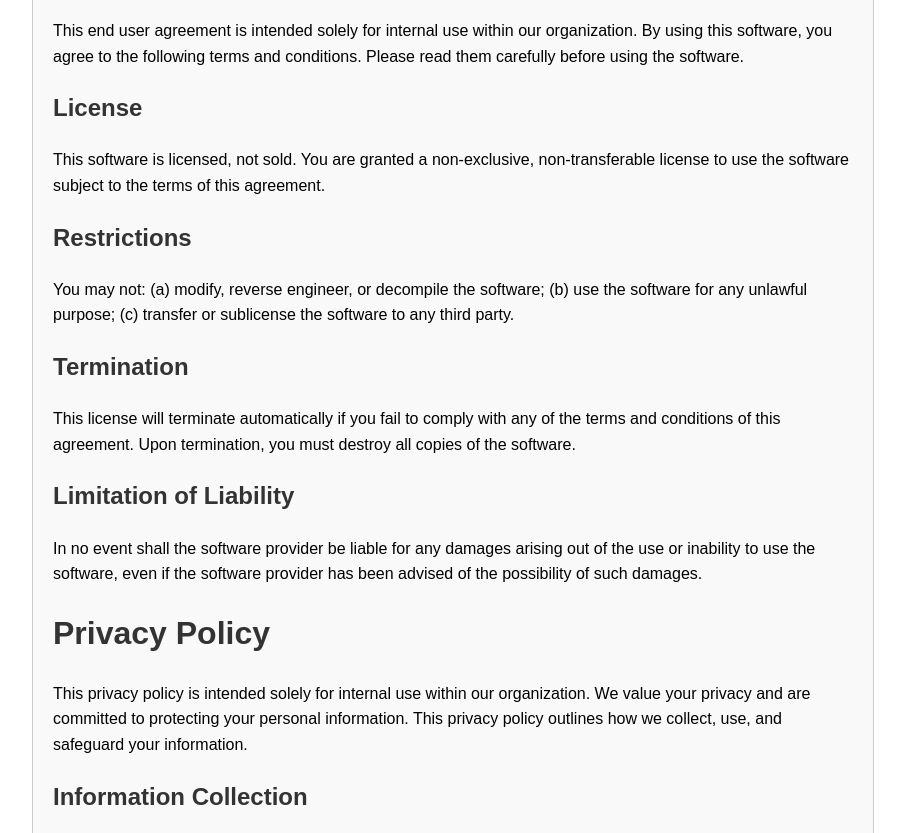
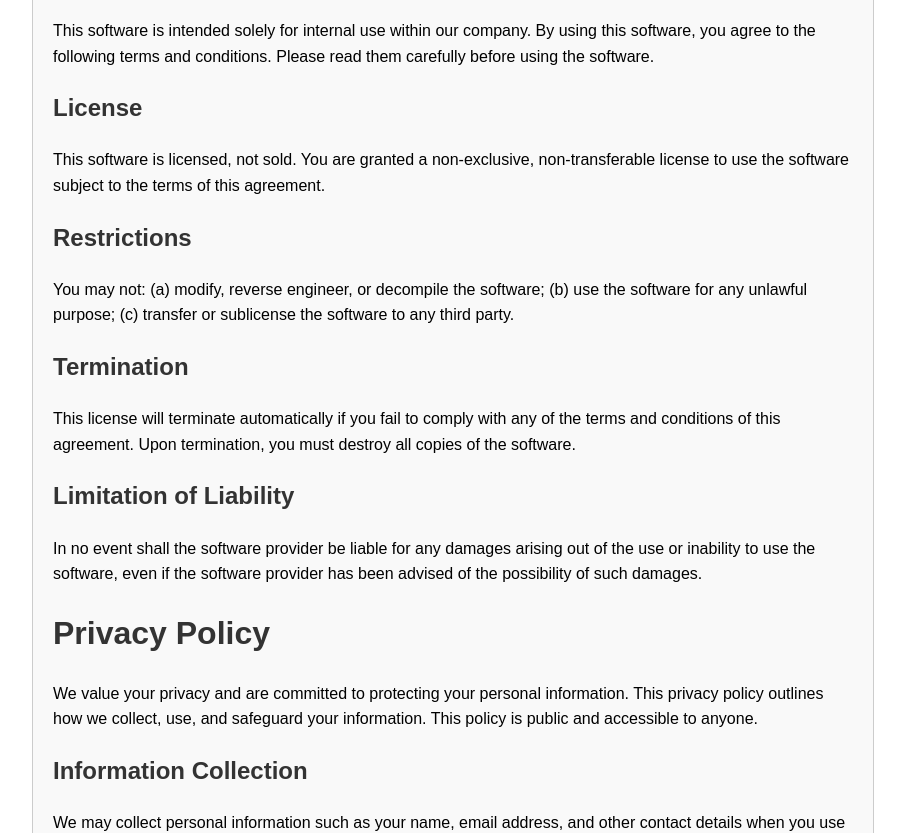
Before and after one commit to manifestuaccounting/manifestuaccounting.github.io, a plain HTML site: page index.html in a window 1280 px wide. Shown: the part 117-950 px from the top of the page, without its empty margins (187-1092 px from the left). Drawn offline with Linux system fonts and the light colour scheme.

Commit message:
update commit

```diff
--- a/index.html
+++ b/index.html
@@ -27,7 +27,7 @@
 <body>
     <div class="container">
         <h1>End User Agreement</h1>
-        <p>This end user agreement is intended solely for internal use within our organization. By using this software, you agree to the following terms and conditions. Please read them carefully before using the software.</p>
+        <p>This software is intended solely for internal use within our company. By using this software, you agree to the following terms and conditions. Please read them carefully before using the software.</p>
         <h2>License</h2>
         <p>This software is licensed, not sold. You are granted a non-exclusive, non-transferable license to use the software subject to the terms of this agreement.</p>
         <h2>Restrictions</h2>
@@ -38,7 +38,7 @@
         <p>In no event shall the software provider be liable for any damages arising out of the use or inability to use the software, even if the software provider has been advised of the possibility of such damages.</p>
 
         <h1>Privacy Policy</h1>
-        <p>This privacy policy is intended solely for internal use within our organization. We value your privacy and are committed to protecting your personal information. This privacy policy outlines how we collect, use, and safeguard your information.</p>
+        <p>We value your privacy and are committed to protecting your personal information. This privacy policy outlines how we collect, use, and safeguard your information. This policy is public and accessible to anyone.</p>
         <h2>Information Collection</h2>
         <p>We may collect personal information such as your name, email address, and other contact details when you use our software or services.</p>
         <h2>Use of Information</h2>
```
